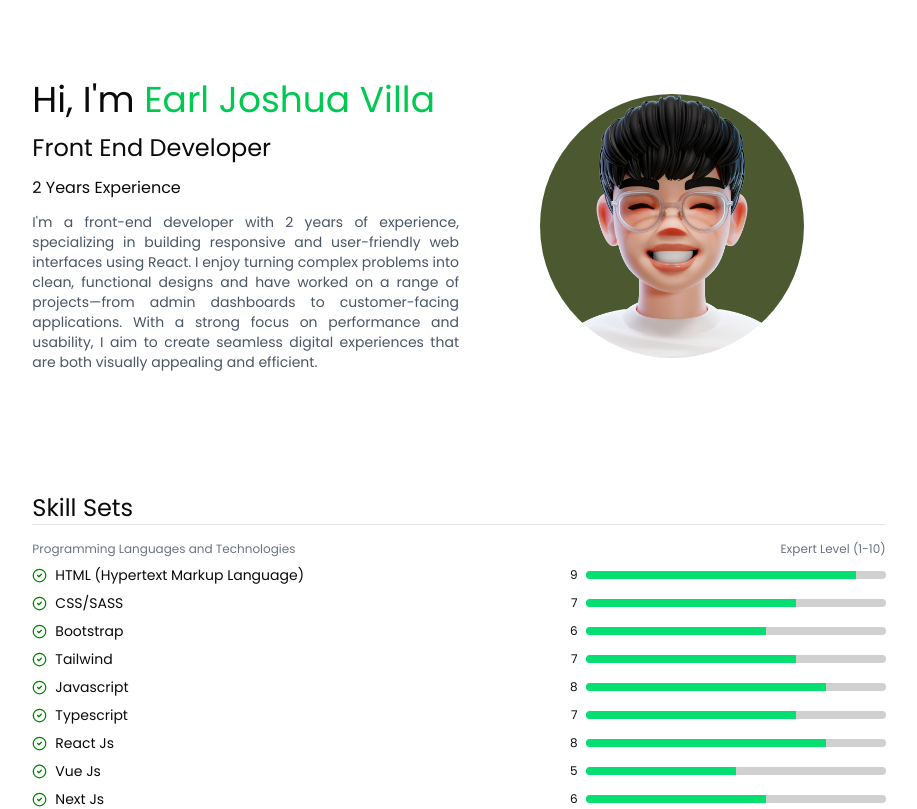
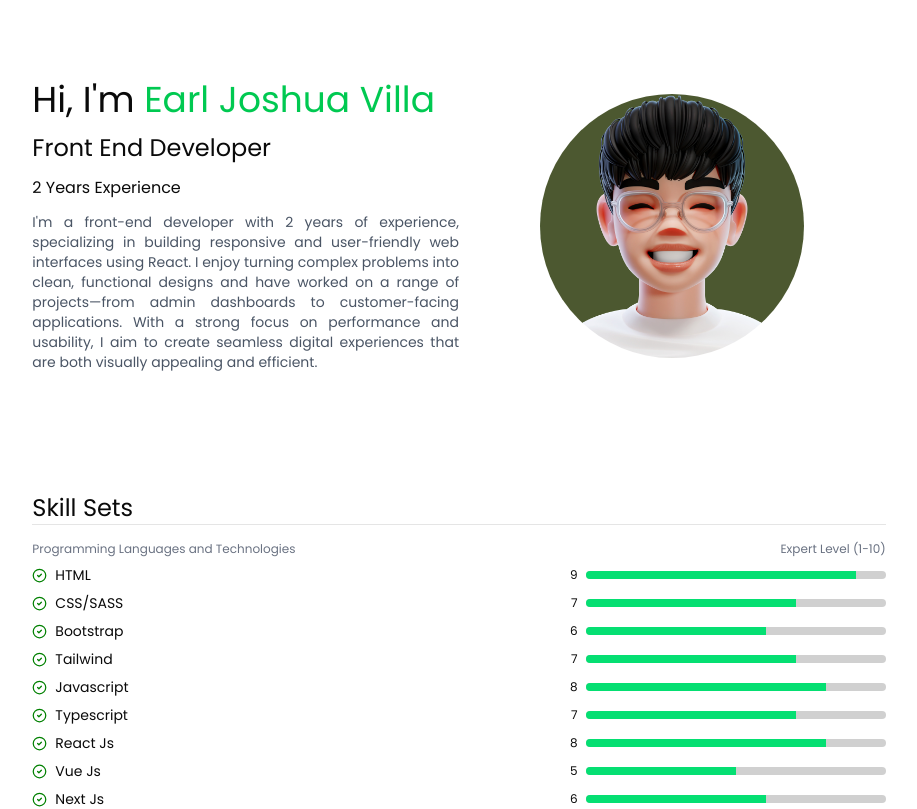
Before and after one commit to JoshVilla/portfolio, a React (Vite) app: page / in a window 1280 px wide. Shown: the top 809 px of the page, without its empty margins (181-1098 px from the left). Built offline with nearby package versions, Linux system fonts and the light colour scheme.

Commit message:
remove name in html

```diff
--- a/src/components/skillsets/SkillSets.tsx
+++ b/src/components/skillsets/SkillSets.tsx
@@ -4,7 +4,7 @@ import { Progress } from "../ui/progress";
 
 const SkillSets = () => {
   const skills = [
-    { name: "HTML (Hypertext Markup Language)", level: 90, value: 9 },
+    { name: "HTML", level: 90, value: 9 },
     { name: "CSS/SASS", level: 70, value: 7 },
     { name: "Bootstrap", level: 60, value: 6 },
     { name: "Tailwind", level: 70, value: 7 },
```
